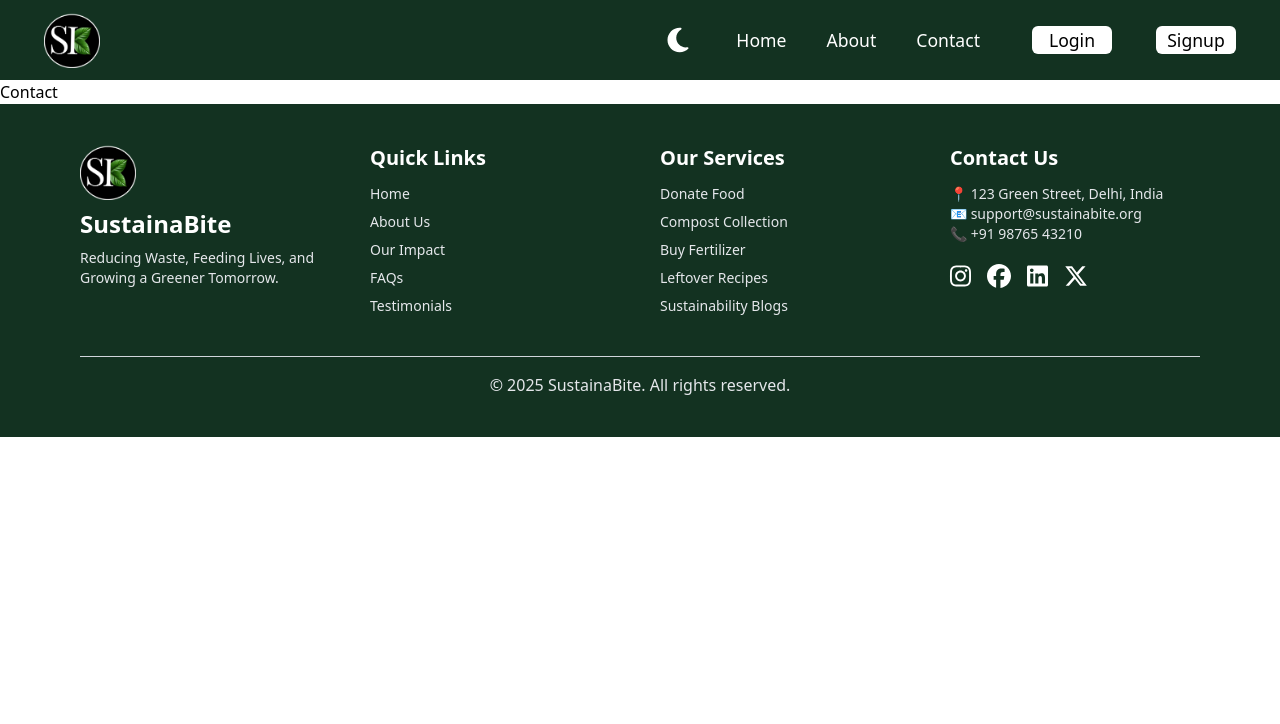
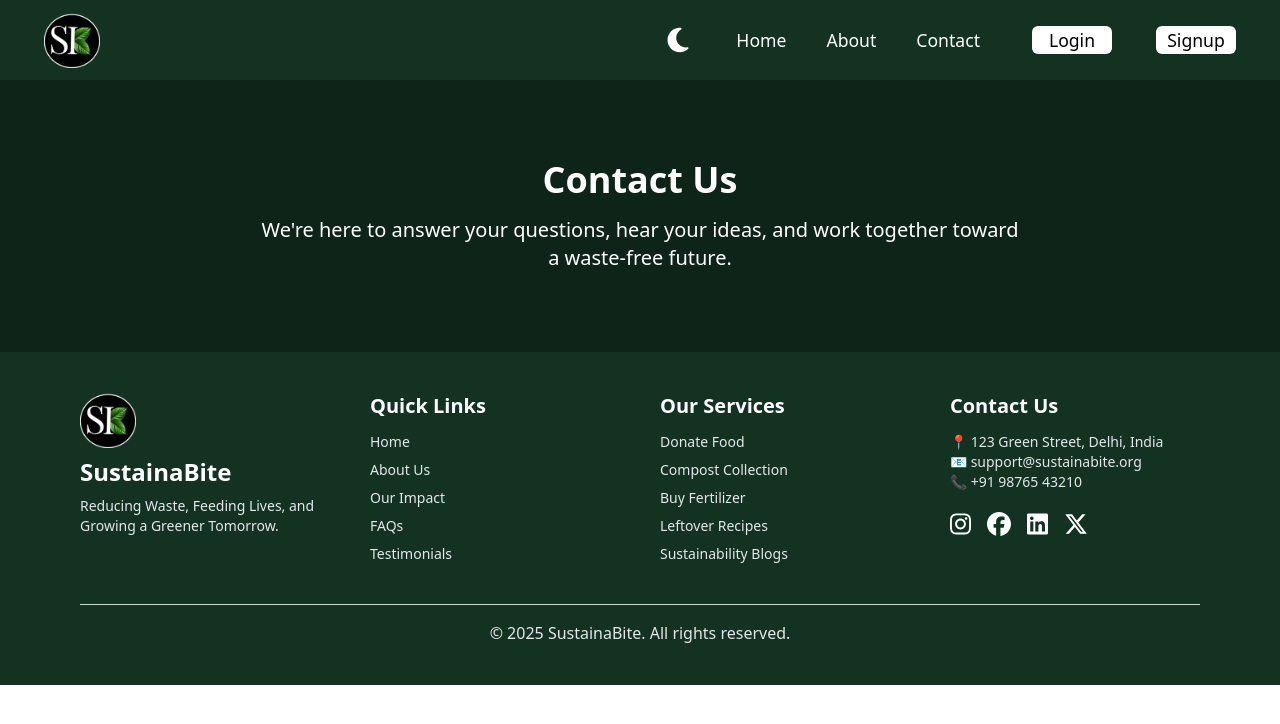
Before and after one commit to ishaNegi1/SustainaBite, a React (Vite) app in the folder frontend/: page /contact in a window 1280 px wide. Shown: the top 724 px of the page. Built offline with nearby package versions, Linux system fonts and the light colour scheme.

Commit message:
navbar done

```diff
--- a/frontend/src/components/Carousel.jsx
+++ b/frontend/src/components/Carousel.jsx
@@ -3,7 +3,7 @@ import React from 'react'
 const Carousel = ({carousel}) => {
   return (
     <div className="bg-[#85CA81] text-[#133221] h-16 flex items-center overflow-hidden whitespace-nowrap mt-8">
-        <div className="flex space-x-16 text-2xl font-semibold animate-marquee2">
+        <div className="flex space-x-16 text-2xl sm:font-semibold font-medium animate-marquee2">
           {[...carousel,...carousel].map((item)=>(
                <p>{item}</p>
           ))}
--- a/frontend/src/components/Navbar.jsx
+++ b/frontend/src/components/Navbar.jsx
@@ -14,7 +14,9 @@ function Navbar() {
     return localStorage.getItem("theme") || "light";
   });
   const [sideNav, setSideNav] = useState(false);
+
   const sideNavRef = useRef(null);
+  const topNavRef = useRef(null);
 
   useEffect(() => {
     const root = window.document.documentElement;
@@ -36,7 +38,12 @@ function Navbar() {
 
   useEffect(() => {
     const handleClickOutside = (e) => {
-      if (sideNavRef.current && !sideNavRef.current.contains(e.target)) {
+      const clickedOutside =
+        sideNavRef.current &&
+        !sideNavRef.current.contains(e.target) &&
+        topNavRef.current &&
+        !topNavRef.current.contains(e.target);
+      if (clickedOutside) {
         setSideNav(false);
       }
     };
@@ -91,7 +98,10 @@ function Navbar() {
         </div>
       </div>
 
-      <div className=" bg-[#133221] h-20 sticky sm:static top-0 left-0 flex justify-between z-30">
+      <div
+        ref={topNavRef}
+        className=" bg-[#133221] h-20 sticky sm:static top-0 left-0 flex justify-between z-30"
+      >
         <div className=" flex items-center ml-7 sm:ml-11">
           <div>
             <img src={logo} alt="logo" className=" w-14 h-14" />
--- a/frontend/src/pages/Contact.jsx
+++ b/frontend/src/pages/Contact.jsx
@@ -2,9 +2,19 @@ import React from 'react'
 
 const Contact = () => {
   return (
-    <div>
-      <h1>Contact</h1>
-    </div>
+    <>
+      <div
+        className="text-center py-20 px-4 bg-[#1c4830] text-white bg-cover bg-center bg-no-repeat relative"
+      >
+        <div className="absolute inset-0 bg-black opacity-50"></div>
+        <div className=" relative z-10">
+          <h1 className="text-4xl font-extrabold">Contact Us</h1>
+          <p className="mt-4 text-xl max-w-3xl mx-auto font-medium">
+          We're here to answer your questions, hear your ideas, and work together toward a waste-free future.
+          </p>
+        </div>
+      </div>
+    </>
   )
 }
 
```
